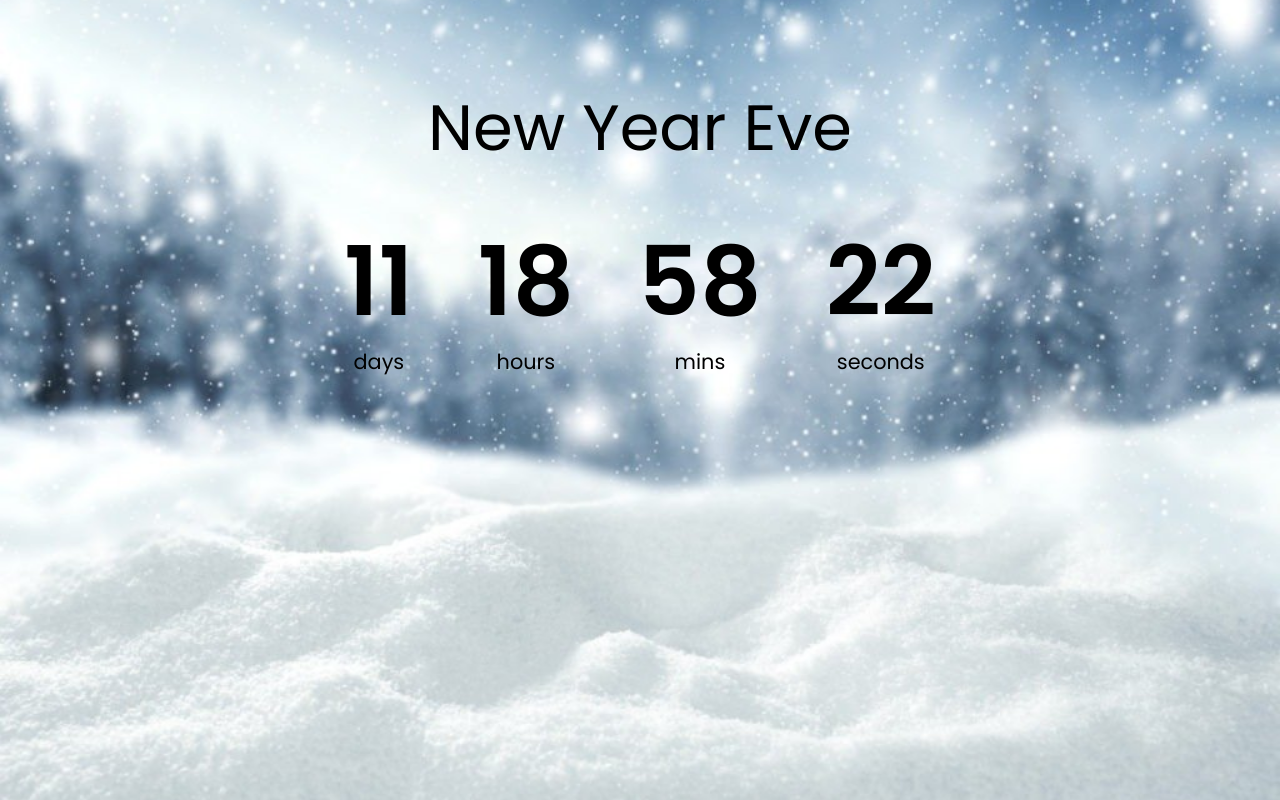
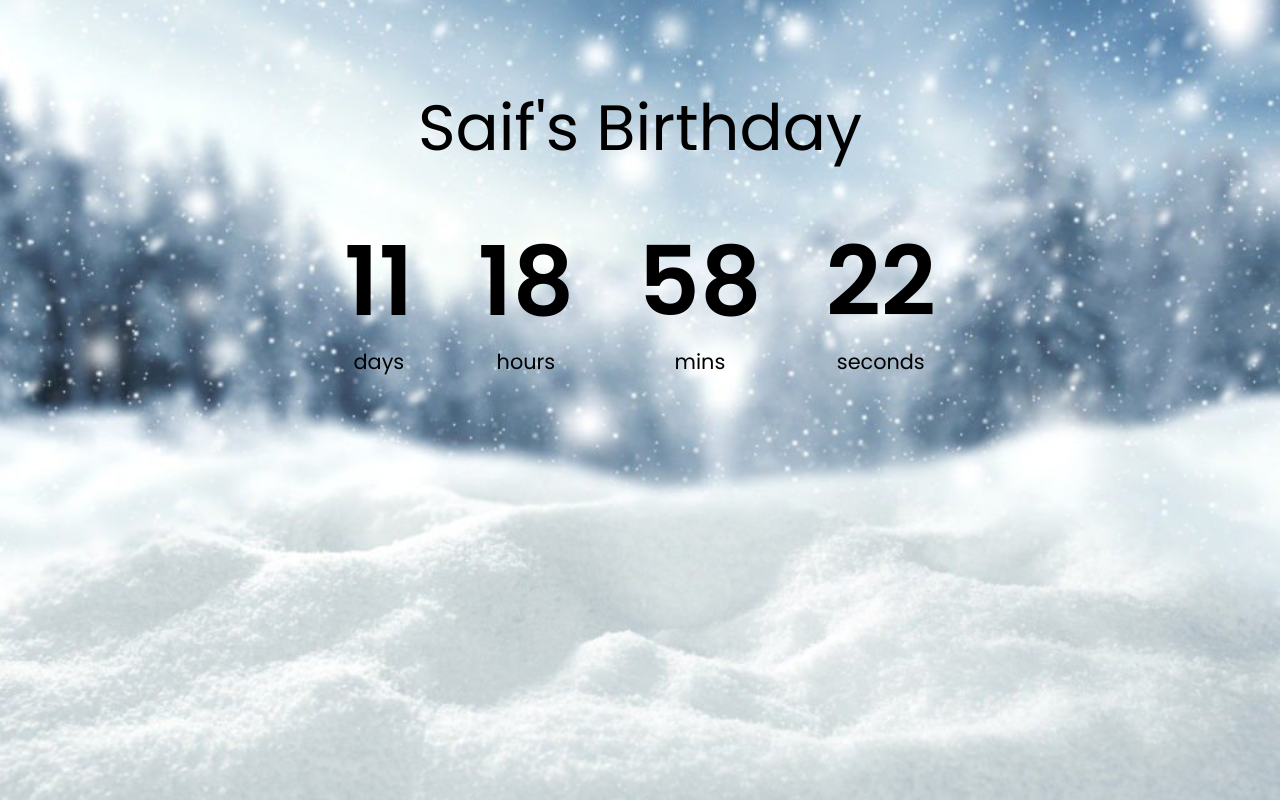
Before and after one commit to PrathamOG/Countdown-Timer, a plain HTML site: page index.html in a window 1280 px wide. Drawn offline with Linux system fonts and the light colour scheme.

Commit message:
Update index.html

```diff
--- a/index.html
+++ b/index.html
@@ -8,7 +8,7 @@
         <script src="script.js" defer></script>
     </head>
     <body>
-        <h1>New Year Eve</h1>
+        <h1>Saif's Birthday</h1>
 
         <div class="countdown-container">
             <div class="countdown-el days-c">
```
